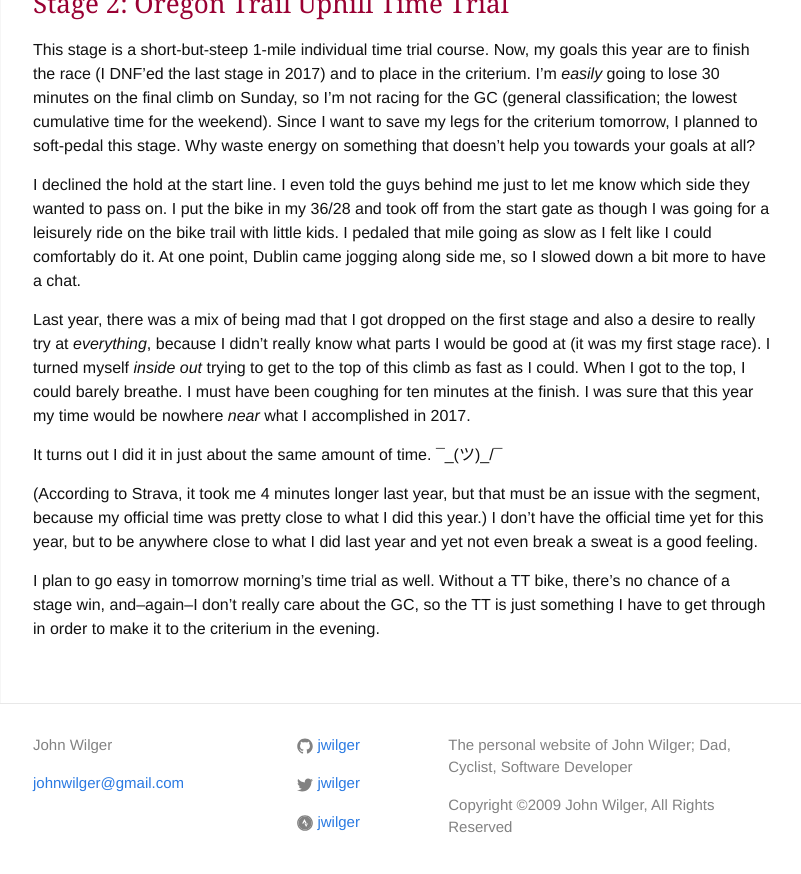
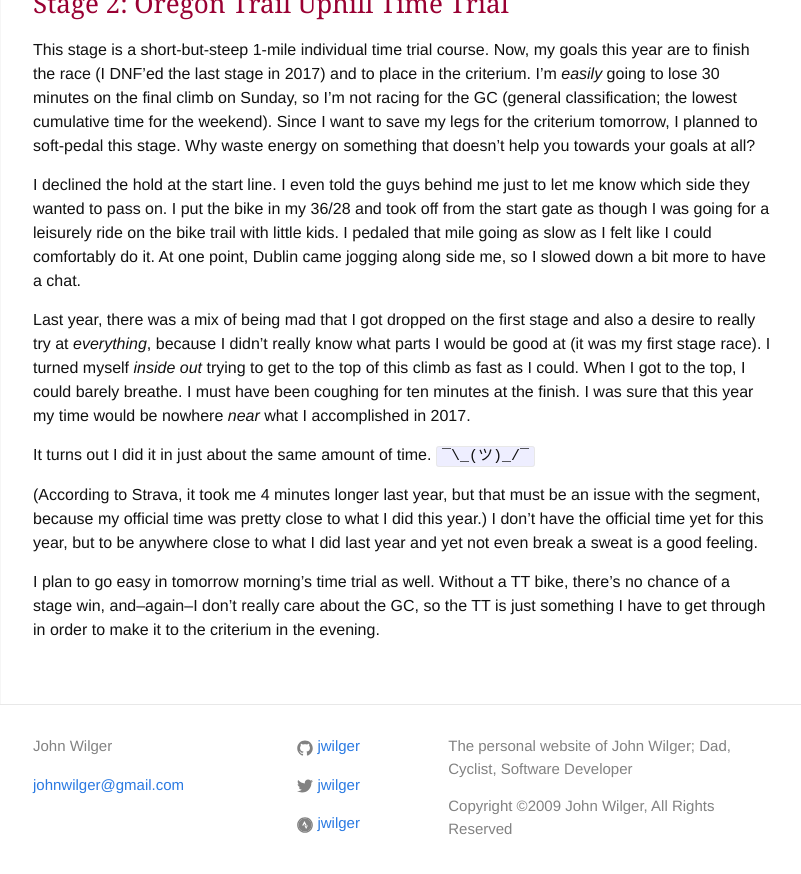
Before and after one commit to jwilger/jwilger.github.io, a Jekyll site: the page built from _posts/2018-06-29-bccc-2018-day-1.md, in a window 1280 px wide and 900 px high, scrolled down 1864 px. Shown: the top 874 px of the window, without its empty margins (237-1038 px from the left). Built offline with Jekyll 4.4.1, drawn with Linux system fonts in a browser that asks for light colours; comment, search, counter and statistics services are not loaded.

```diff
--- a/_posts/2018-06-29-bccc-2018-day-1.md
+++ b/_posts/2018-06-29-bccc-2018-day-1.md
@@ -112,7 +112,7 @@ got to the top, I could barely breathe. I must have been coughing for ten
 minutes at the finish. I was sure that this year my time would be nowhere *near*
 what I accomplished in 2017.
 
-It turns out I did it in just about the same amount of time. ¯\_(ツ)_/¯
+It turns out I did it in just about the same amount of time. `¯\_(ツ)_/¯`
 
 (According to Strava, it took me 4 minutes longer last year, but that must be an
 issue with the segment, because my official time was pretty close to what I did
```
